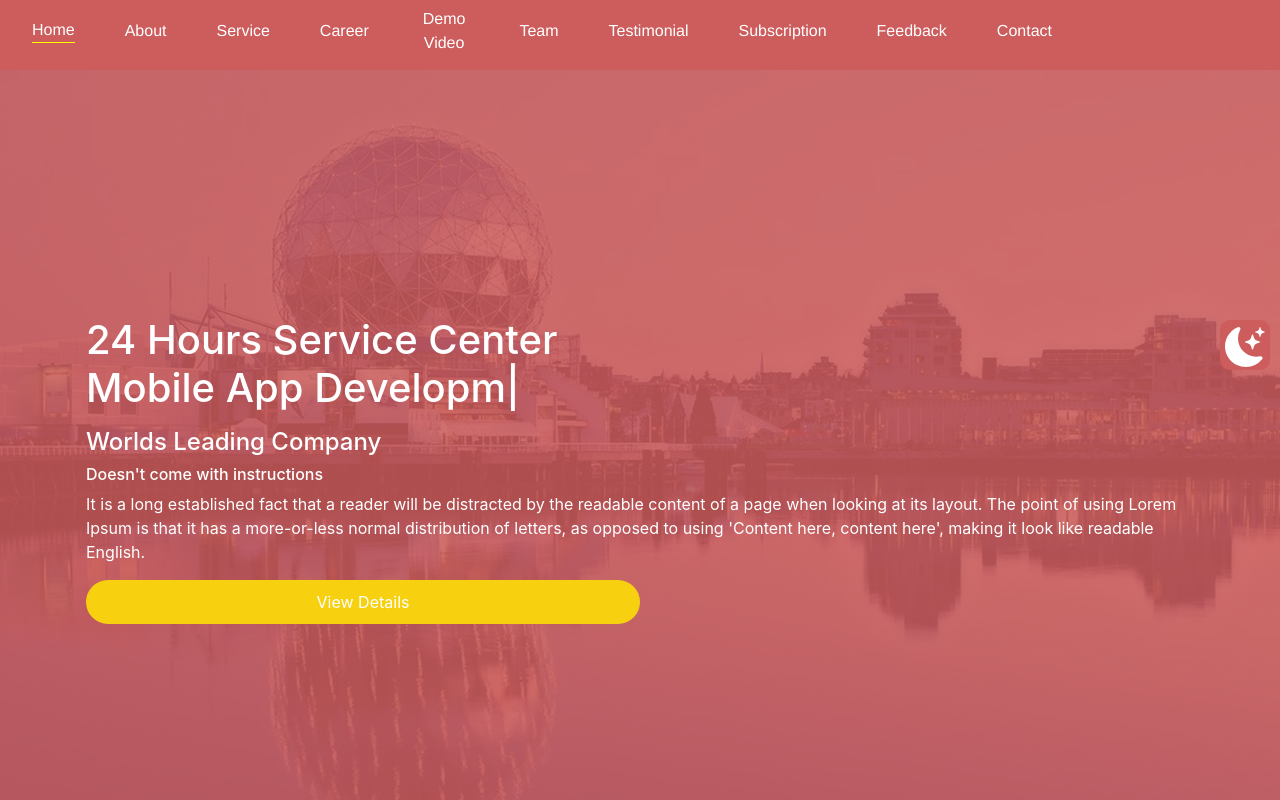
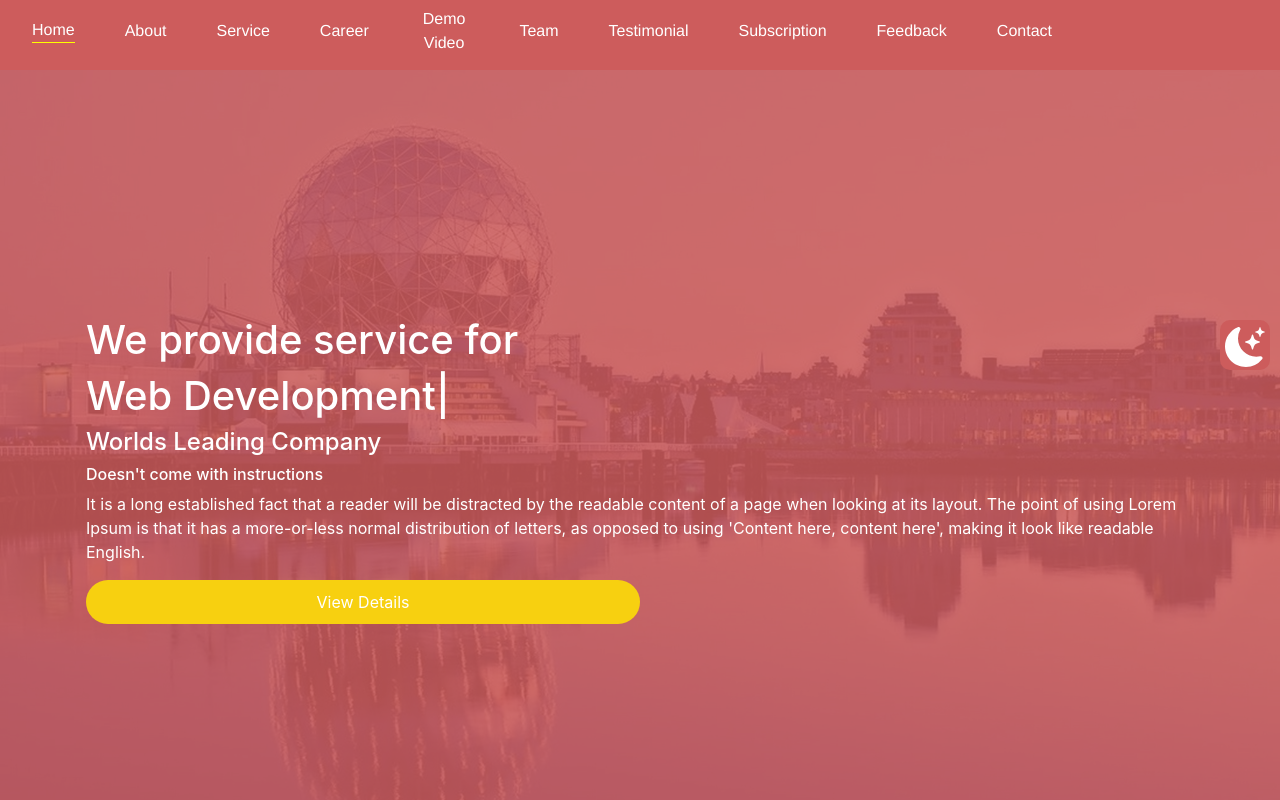
Before and after one commit to Yazdani1/React-Single-Page-Web-App-With-Smooth-Scrolling, a React (Create React App) app in the folder client/: page / in a window 1280 px wide. Shown: the top 800 px of the page. Built offline with nearby package versions, Linux system fonts and the light colour scheme; no server answers.

Commit message:
Adding Typing animation

```diff
--- a/client/src/components/Home/Home.js
+++ b/client/src/components/Home/Home.js
@@ -60,23 +60,21 @@ const Home = ({ toggleTheme, theme }) => {
 
       <Fade left>
         <div className="container home-content">
-
-          <h1>
-            24 Hours Service Center
-            <Typical
-            steps={["We provide service for", 1000,
-
-            "Web Development", 500,
-            "Mobile App Development", 500,
-            "UI/UX Design", 500,
-            "Product Marketing", 500
-          ]
-          }
+          <h1>We provide service for</h1>
+          <Typical
+            steps={[
+              "Web Development",
+              9000,
+              "Mobile App Development",
+              9000,
+              "UI/UX Design",
+              9000,
+              "Product Marketing",
+              9000,
+            ]}
             loop={Infinity}
             wrapper="h1"
           />
-            </h1>
-
           <h4>Worlds Leading Company</h4>
           <h6>Doesn't come with instructions</h6>
           <p>
```
